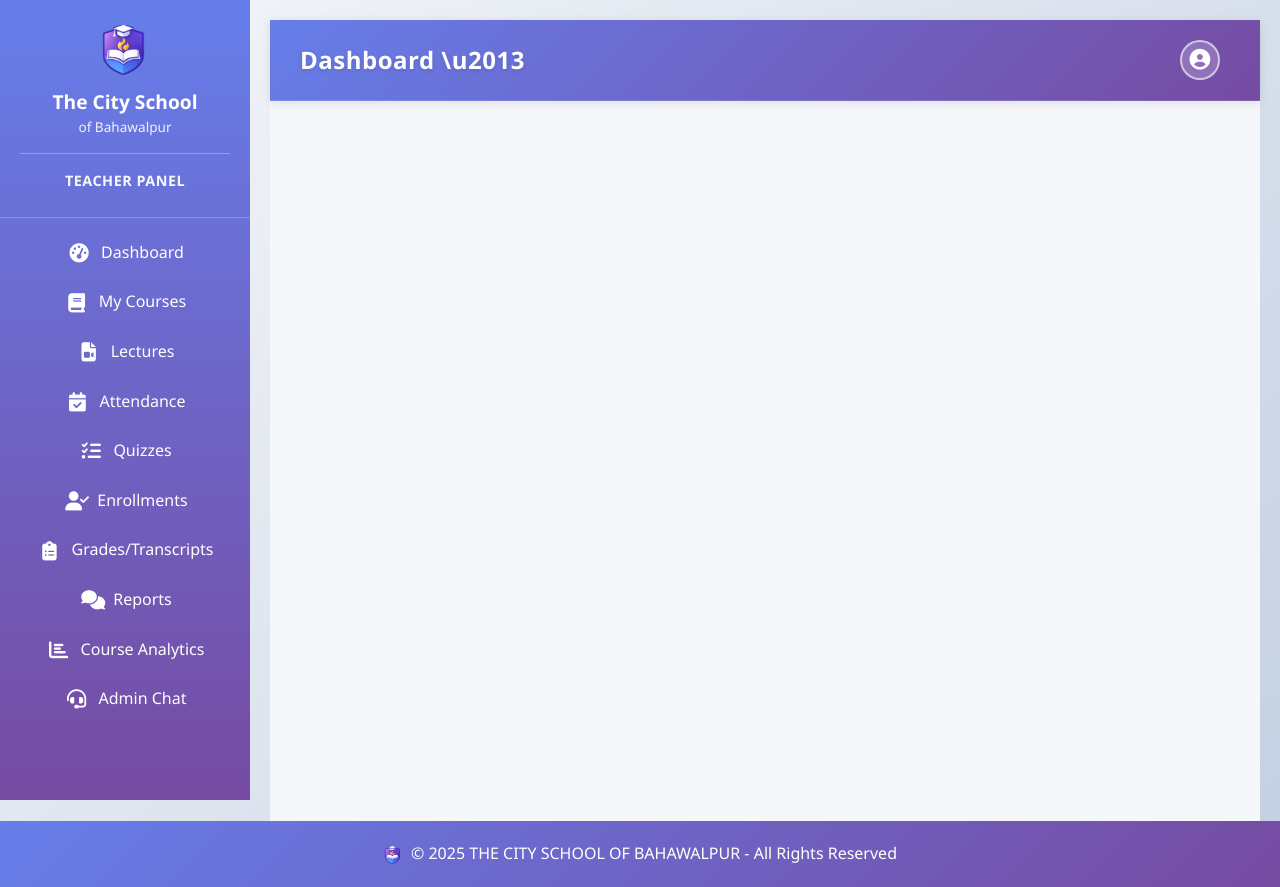
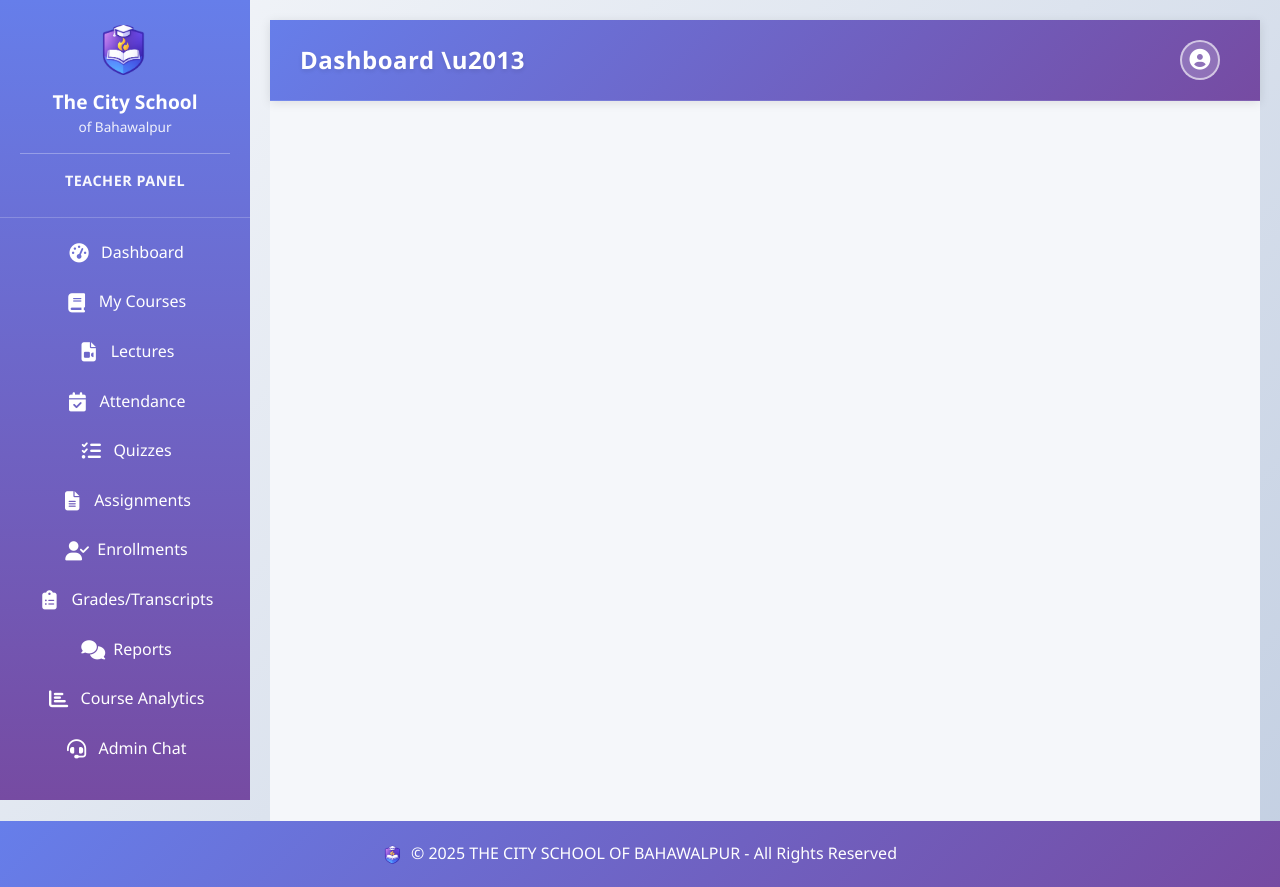
Before and after one commit to MuhammadMoueen/school-app, a Django app: template school_management/templates/teacher/teacher_base.html in a window 1280 px wide. Run offline with Django 5.2, Linux system fonts and the light colour scheme; the template is opened without the code that fills it: most values are stand-ins (such as "Sample title", 1, 10 or a date in 2020).

Commit message:
feat: Add Assignments menu item to teacher panel navigation
- Add missing 'Assignments' link in teacher sidebar
- Position between Quizzes and Enrollments
- Uses file-alt icon with proper active state detection

```diff
--- a/school_management/templates/teacher/teacher_base.html
+++ b/school_management/templates/teacher/teacher_base.html
@@ -52,6 +52,10 @@
             <a href="{% url 'main:manage_quizzes' %}" class="nav-item {% if 'quiz' in request.resolver_match.url_name %}active{% endif %}">
                 <i class="fas fa-tasks nav-icon"></i>
                 <span class="nav-text">Quizzes</span>
+            </a>
+            <a href="{% url 'main:manage_assignments' %}" class="nav-item {% if 'assignment' in request.resolver_match.url_name %}active{% endif %}">
+                <i class="fas fa-file-alt nav-icon"></i>
+                <span class="nav-text">Assignments</span>
             </a>
             <a href="{% url 'main:manage_enrollments' %}" class="nav-item {% if 'enrollment' in request.resolver_match.url_name %}active{% endif %}">
                 <i class="fas fa-user-check nav-icon"></i>
```
